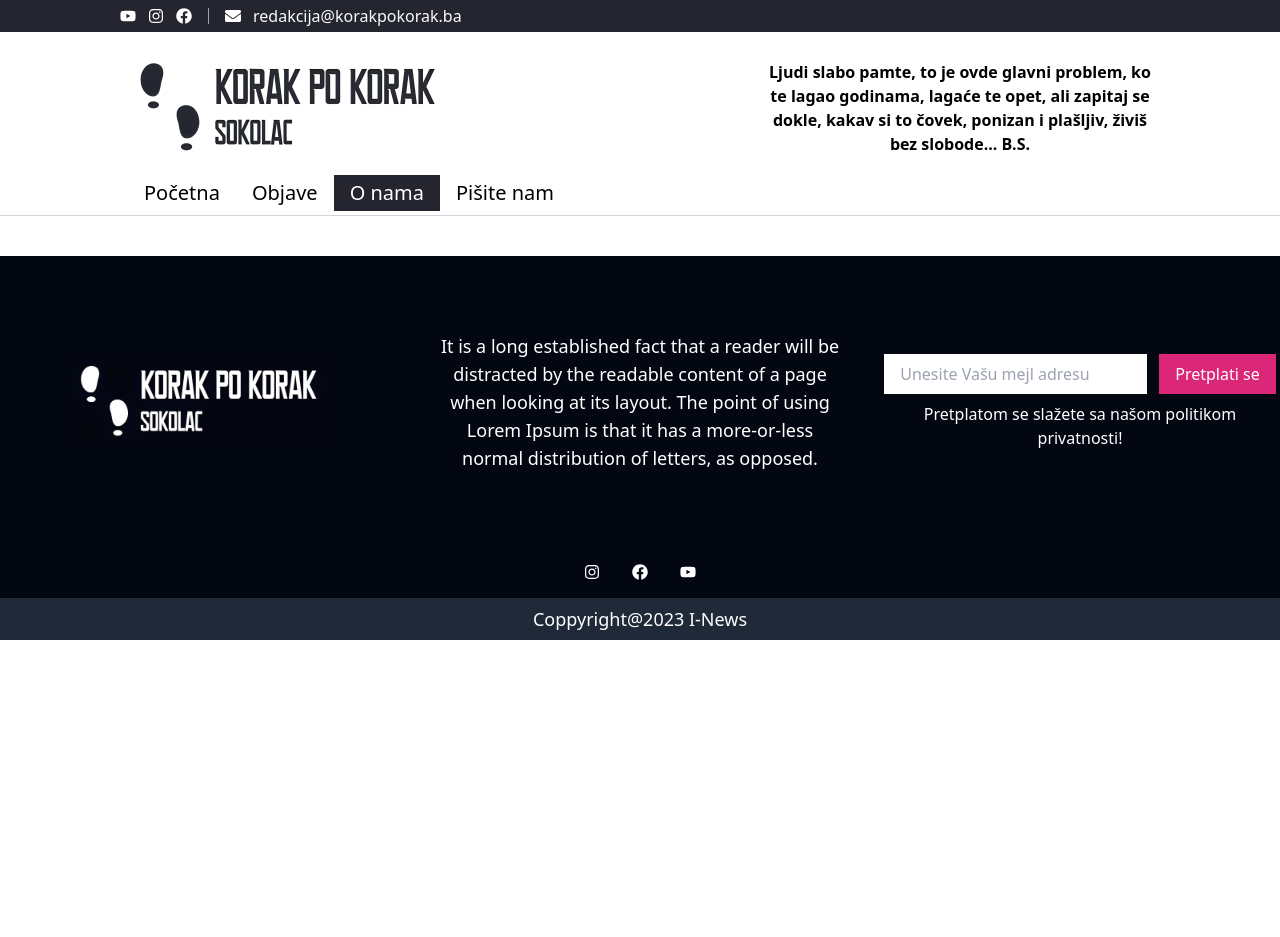
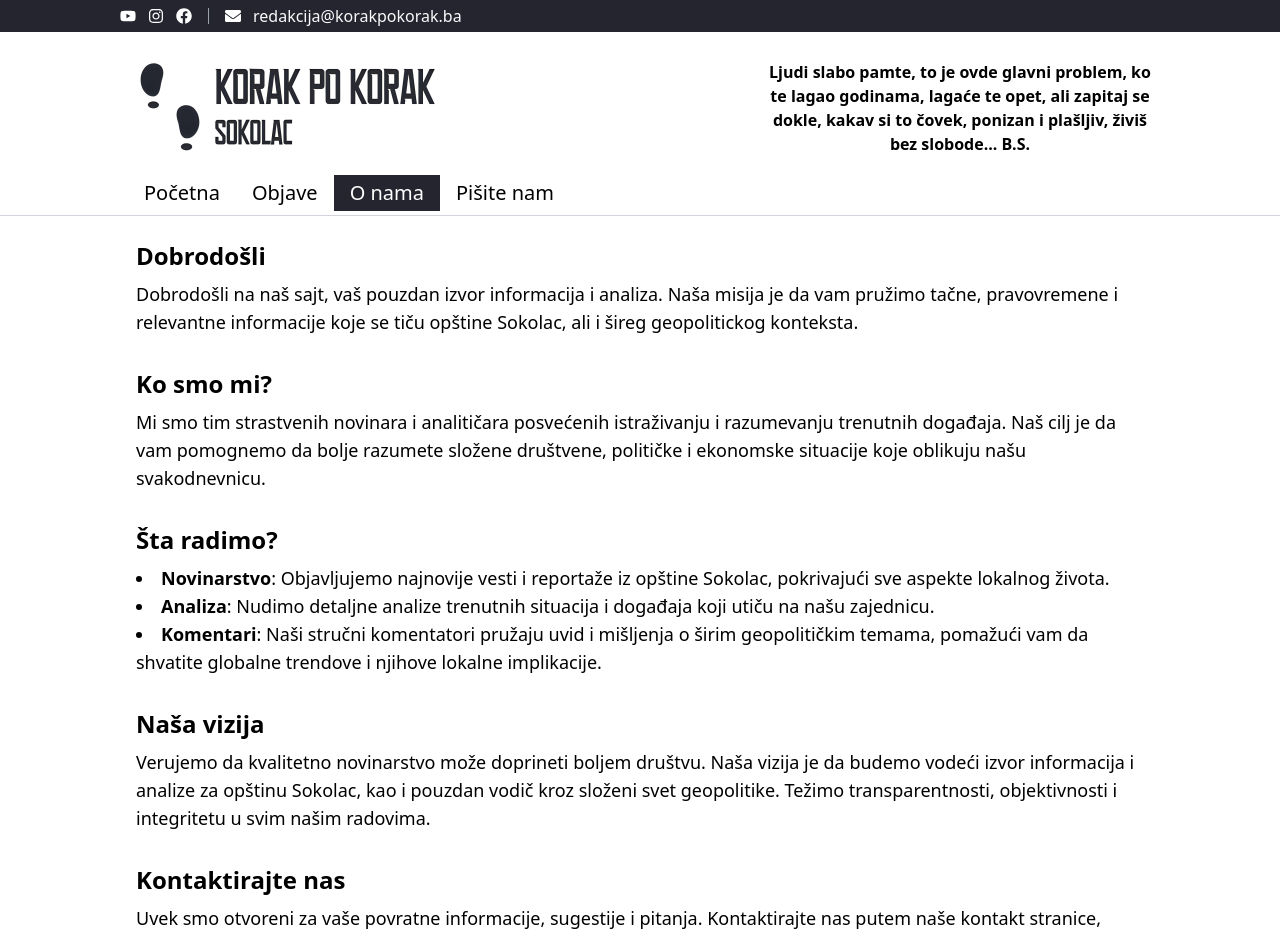
Before and after one commit to bjekovicn/news_portal_web, a React (Vite) app: page /about in a window 1280 px wide. Shown: the top 937 px of the page. Before the commit the page ends 800 px from the top, so only its background shows below. Built offline with nearby package versions, Linux system fonts and the light colour scheme; no server answers.

Commit message:
about page

```diff
--- a/src/App.tsx
+++ b/src/App.tsx
@@ -6,6 +6,7 @@ import Header from "./common/components/header";
 import HomePage from "./pages/home/home";
 import PostPage from "./pages/post/post";
 import PostsPage from "./pages/posts/posts";
+import AboutUsPage from "./pages/about/about";
 
 function App() {
   return (
@@ -13,9 +14,10 @@ function App() {
       <BrowserRouter>
         <Header />
         <Routes>
-          <Route path="/" element={<HomePage />}></Route>
-          <Route path="/posts" element={<PostsPage />}></Route>
-          <Route path="/posts/:slug" element={<PostPage />}></Route>
+          <Route path="/" element={<HomePage />} />
+          <Route path="/about" element={<AboutUsPage />} />
+          <Route path="/posts" element={<PostsPage />} />
+          <Route path="/posts/:slug" element={<PostPage />} />
         </Routes>
       </BrowserRouter>
       <Footer />
--- /dev/null
+++ b/src/pages/about/about.tsx
@@ -0,0 +1,75 @@
+import React from "react";
+
+const AboutUsPage: React.FC = () => {
+  return (
+    <div className="container lg:px-24 py-6">
+      <section className="mb-8">
+        <h2 className="text-2xl font-semibold mb-2">Dobrodošli</h2>
+        <p className="text-lg">
+          Dobrodošli na naš sajt, vaš pouzdan izvor informacija i analiza. Naša
+          misija je da vam pružimo tačne, pravovremene i relevantne informacije
+          koje se tiču opštine Sokolac, ali i šireg geopolitickog konteksta.
+        </p>
+      </section>
+
+      <section className="mb-8">
+        <h2 className="text-2xl font-semibold mb-2">Ko smo mi?</h2>
+        <p className="text-lg">
+          Mi smo tim strastvenih novinara i analitičara posvećenih istraživanju
+          i razumevanju trenutnih događaja. Naš cilj je da vam pomognemo da
+          bolje razumete složene društvene, političke i ekonomske situacije koje
+          oblikuju našu svakodnevnicu.
+        </p>
+      </section>
+
+      <section className="mb-8">
+        <h2 className="text-2xl font-semibold mb-2">Šta radimo?</h2>
+        <ul className="list-disc list-inside text-lg">
+          <li>
+            <strong>Novinarstvo</strong>: Objavljujemo najnovije vesti i
+            reportaže iz opštine Sokolac, pokrivajući sve aspekte lokalnog
+            života.
+          </li>
+          <li>
+            <strong>Analiza</strong>: Nudimo detaljne analize trenutnih
+            situacija i događaja koji utiču na našu zajednicu.
+          </li>
+          <li>
+            <strong>Komentari</strong>: Naši stručni komentatori pružaju uvid i
+            mišljenja o širim geopolitičkim temama, pomažući vam da shvatite
+            globalne trendove i njihove lokalne implikacije.
+          </li>
+        </ul>
+      </section>
+
+      <section className="mb-8">
+        <h2 className="text-2xl font-semibold mb-2">Naša vizija</h2>
+        <p className="text-lg">
+          Verujemo da kvalitetno novinarstvo može doprineti boljem društvu. Naša
+          vizija je da budemo vodeći izvor informacija i analize za opštinu
+          Sokolac, kao i pouzdan vodič kroz složeni svet geopolitike. Težimo
+          transparentnosti, objektivnosti i integritetu u svim našim radovima.
+        </p>
+      </section>
+
+      <section>
+        <h2 className="text-2xl font-semibold mb-2">Kontaktirajte nas</h2>
+        <p className="text-lg">
+          Uvek smo otvoreni za vaše povratne informacije, sugestije i pitanja.
+          Kontaktirajte nas putem naše kontakt stranice, društvenih mreža ili
+          nam pošaljite email na{" "}
+          <a href="mailto:redakcija@korakpokorak.net" className="text-blue-500">
+            redakcija@korakpokorak.net
+          </a>
+        </p>
+      </section>
+
+      <p className="text-lg mt-8">
+        Hvala što nas pratite i verujete nam da vam pružamo najvažnije i
+        najtačnije informacije.
+      </p>
+    </div>
+  );
+};
+
+export default AboutUsPage;
```
